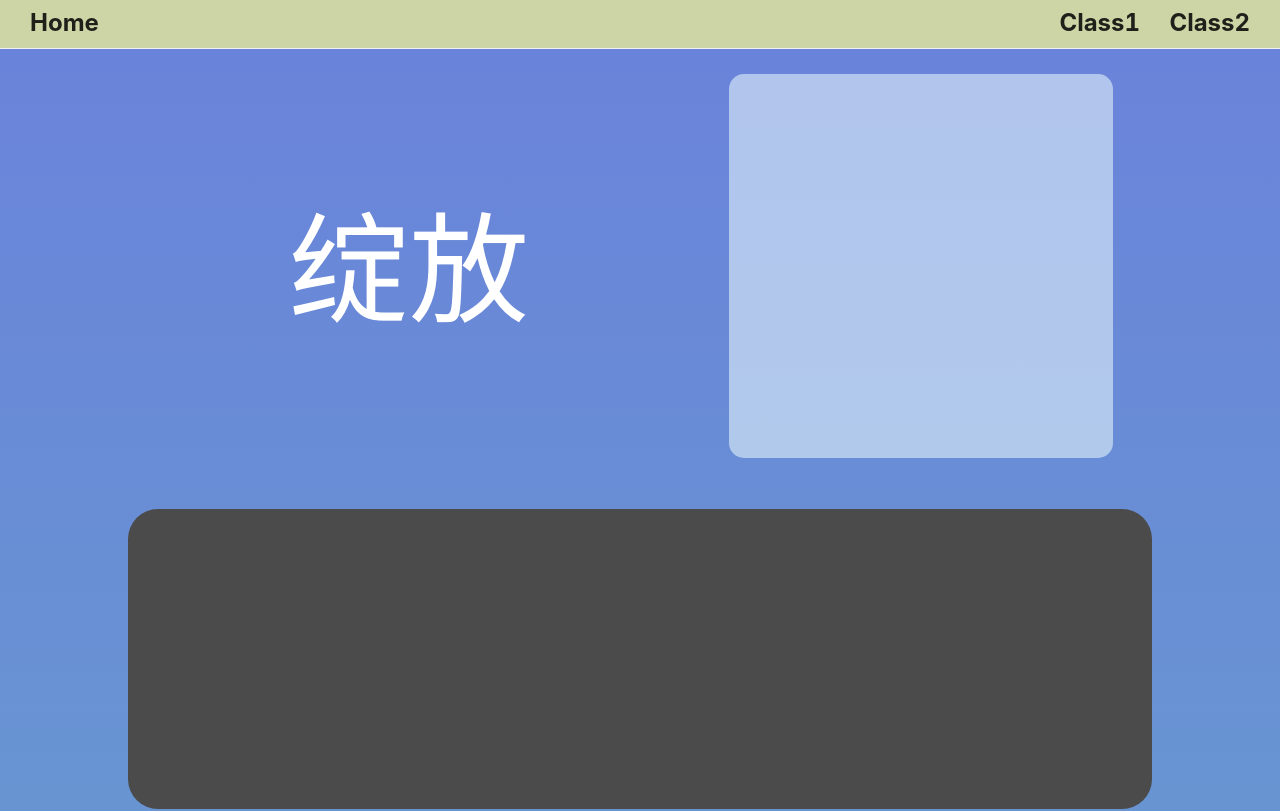
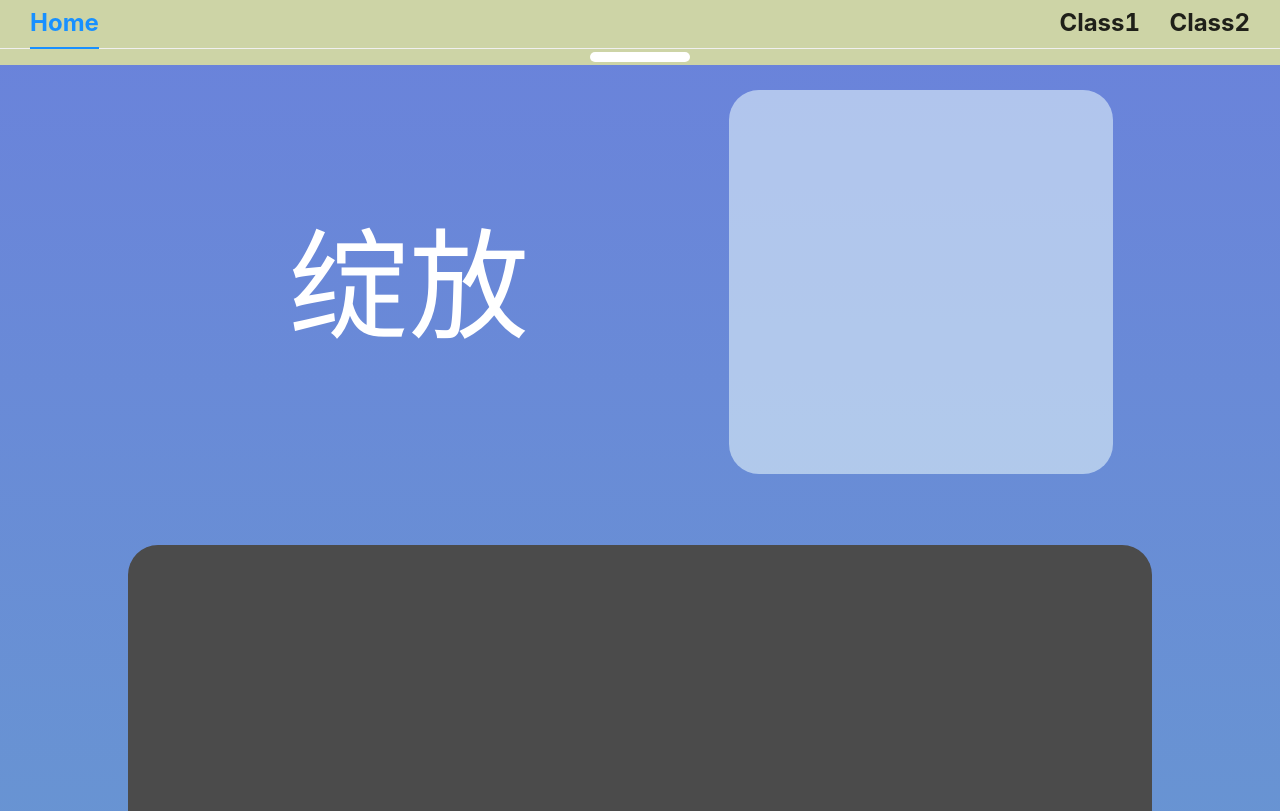
Before and after one commit to happyjohnchen/graduation-project-system, a React (Create React App) app: page /home in a window 1280 px wide. Shown: the top 811 px of the page. Built offline with nearby package versions, Linux system fonts and the light colour scheme.

Commit message:
隐藏菜单

```diff
--- a/src/cards/Direction/index.css
+++ b/src/cards/Direction/index.css
@@ -1,5 +1,5 @@
 .direction-card-outer {
-    margin: 20px auto;
+    margin: 40px auto;
     height: 300px;
     width: 80%;
     border-radius: 30px;
--- a/src/pages/Home/index.css
+++ b/src/pages/Home/index.css
@@ -16,7 +16,7 @@
 .home-intro-card {
     margin: 25px;
     padding: 25px;
-    border-radius: 15px;
+    border-radius: 30px;
     width: 30%;
     height: 30vw;
     background-color: #f0ffff88;
@@ -25,7 +25,7 @@
 }
 
 .home-img{
-    margin: 20px auto;
+    margin: 40px auto;
     height: 300px;
     width: 80%;
     border-radius: 30px;
--- a/src/pages/Layout/index.css
+++ b/src/pages/Layout/index.css
@@ -1,5 +1,13 @@
-.menu-link{
+.menu-link {
     color: rgb(60, 119, 70);
     font-weight: bold;
     font-size: x-large;
 }
+
+.menu-hidden-bar {
+    width: 100px;
+    height: 10px;
+    border-radius: 5px;
+    margin: 3px auto;
+    background-color: white;
+}
--- a/src/pages/Layout/index.js
+++ b/src/pages/Layout/index.js
@@ -1,18 +1,21 @@
 import { Layout, Menu } from "antd";
+import { useState } from "react";
 import { Link, useLocation } from "react-router-dom";
 import "./index.css";
 
 const GraduationLayout = ({ children }) => {
     const location = useLocation();
+    const [menuHidden, setMenuHidden] = useState(false);
     const layout = (
         <>
             <Layout>
+                {menuHidden ? null : (
                     <Menu
                         style={{ background: "#cdd4a6" }}
                         mode="horizontal"
                         defaultSelectedKeys={[location.pathname]}
                     >
-                    <Menu.Item style={{ left: "10px" }} key="/">
+                        <Menu.Item style={{ left: "10px" }} key="/home">
                             <Link className="menu-link" to={"/home"}>
                                 Home
                             </Link>
@@ -28,6 +31,15 @@ const GraduationLayout = ({ children }) => {
                             </Link>
                         </Menu.Item>
                     </Menu>
+                )}
+                <div style={{ background: "#cdd4a6" }}>
+                    <div
+                        className="menu-hidden-bar"
+                        onClick={() => {
+                            setMenuHidden(!menuHidden);
+                        }}
+                    ></div>
+                </div>
             </Layout>
             {children}
             <div style={{ height: "200px", "background-color": "#cdd4a6" }}></div>
```
Lines whose indentation alone changed are shown as unchanged.
